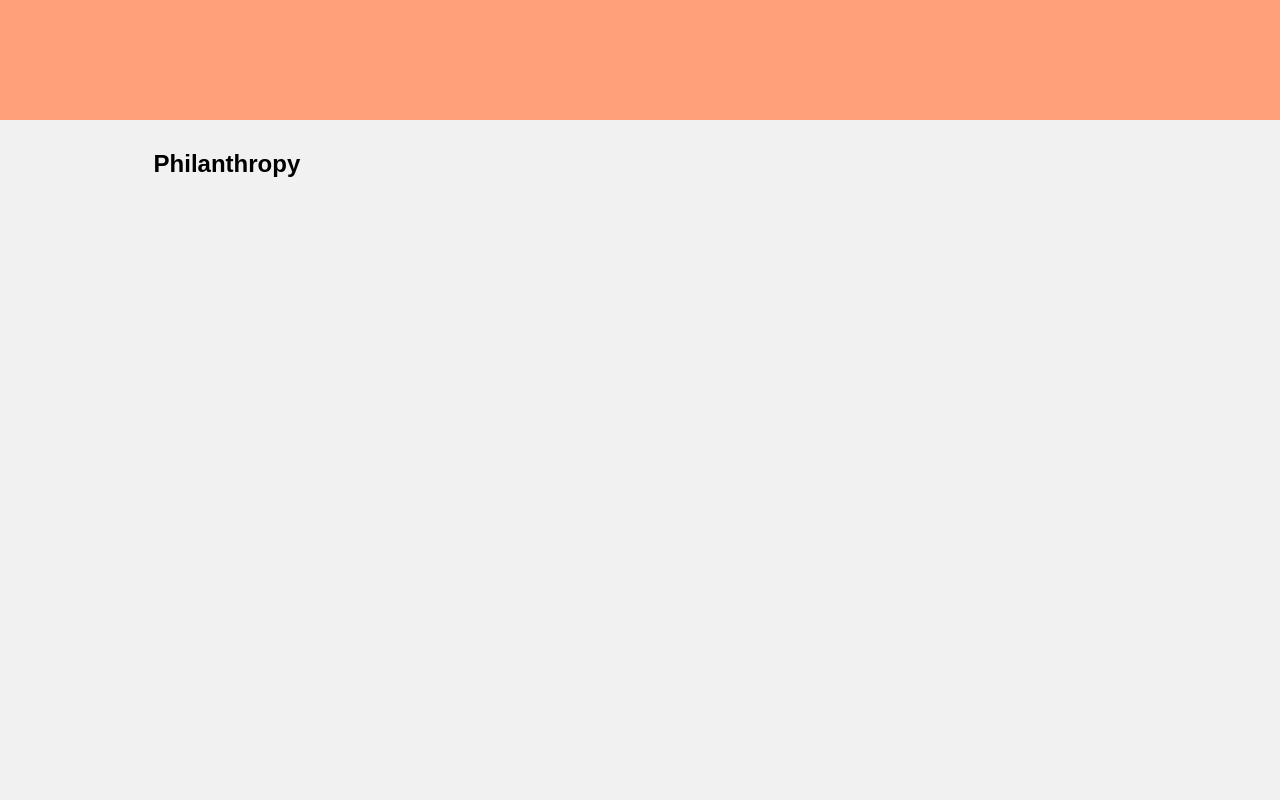
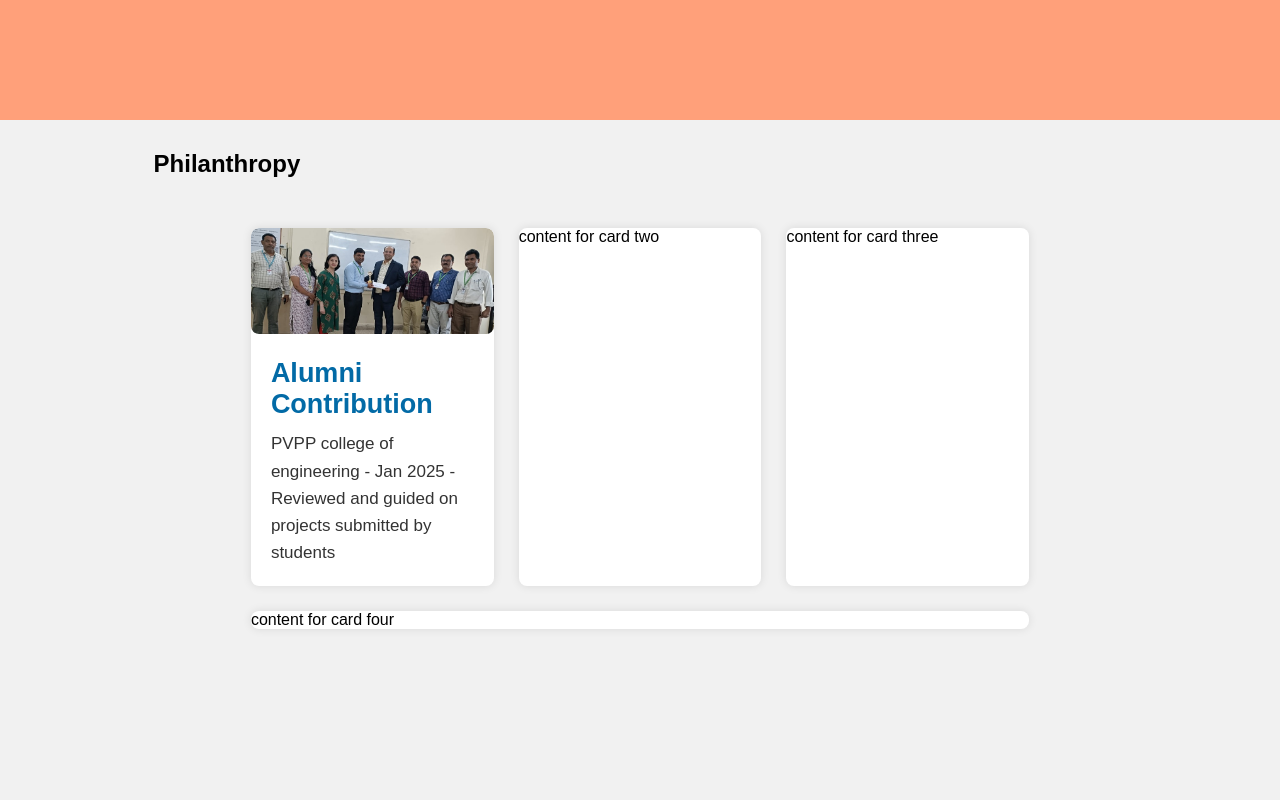
Before and after one commit to paragmajithia/paragmajithia.github.io, a plain HTML site: page index.html in a window 1280 px wide. Shown: the part 1480-2280 px from the top of the page. Drawn offline with nearby package versions, Linux system fonts and the light colour scheme.

Commit message:
Adding section on philanthropy

```diff
--- a/css/responsive.css
+++ b/css/responsive.css
@@ -1,10 +1,9 @@
 /* CSS for mobile devices */
-@media screen and (min-width: 200px) and (max-width: 820px) {
+@media screen and (max-width: 820px) {
     .header {
-        flex-direction: column;
+        flex-direction: row;
+        flex-wrap: nowrap;
         justify-content: space-between;
-        gap: 1.5em;
-
     }
 
     .navbar {
@@ -26,5 +25,8 @@
            padding: 10px 10% 0;
     }
 
+    .card {
+        flex: 100%;
+    }
 
 }
--- a/css/style.css
+++ b/css/style.css
@@ -1,4 +1,3 @@
-
 * {
     margin: 0;
     padding: 0;
@@ -33,7 +32,7 @@
 .logo:hover {
     color: orangered;
     text-shadow: 0 0 25px orangered,
-                 0 0 50px orangered;
+        0 0 50px orangered;
     transform: scale(1.1);
 }
 
@@ -74,7 +73,8 @@ span {
     transition: 0.3s ease;
     max-width: 40%;
 }
-.contact:hover{
+
+.contact:hover {
     background-color: orangered;
     box-shadow: 0 0 25px orangered;
 }
@@ -93,9 +93,11 @@ span {
 .home-content {
     max-width: 800px;
 }
+
 .home-content h3 {
     font-size: 42px;
 }
+
 .home-content h1 {
     font-size: 62px;
     line-height: 1.2;
@@ -121,10 +123,7 @@ section {
 .experience {
     width: 100%;
     min-height: 100vh;
-    background:lightsalmon;
-    display: flex;
-    align-items: flex-start;
-    gap: 7em;
+    background: lightsalmon;
     padding: 30px 12% 0;
 }
 
@@ -135,10 +134,52 @@ section {
     width: 100%;
     min-height: 100vh;
     background: rgb(241, 241, 241);
+    padding: 30px 12% 0;
+}
+
+.card-container {
+    max-width: 80%;
+    margin: 50px auto;
     display: flex;
-    align-items: flex-start;
-    gap: 7em;
-    padding: 30px 12% 0;
+    justify-content: space-around;
+    flex-wrap: wrap;
+    gap: 25px;
+}
+
+.card {
+    flex: 1;
+    flex-basis: 30%;
+    background-color: #fff;
+    border-radius: 8px;
+    box-shadow: 0 0 10px rgba(0, 0, 0, 0.1);
+    overflow: hidden;
+    transition: transform 0.3s ease-in-out;
+}
+
+.card:hover {
+    transform: scale(1.5);
+}
+
+.card img {
+    width: 100%;
+    height: auto;
+    border-radius: 8px;
+}
+
+.card-content {
+    padding: 20px;
+}
+
+.card-content h3 {
+    color: #026aa6;
+    font-size: 27px;
+    margin-bottom: 10px;
+}
+
+.card-content p {
+    color: #333;
+    font-size: 17px;
+    line-height: 1.6;
 }
 
 .footer {
--- a/index.html
+++ b/index.html
@@ -46,6 +46,29 @@
 
     <section id="philanthropy" class="philanthropy">
         <h2>Philanthropy</h2>
+        <div class="card-container">
+
+            <article class="card">
+                <img src="images/pvpp_Jan2025.jpg" alt="PVPP alumni contribution">
+                <div class="card-content">
+                    <h3>Alumni Contribution</h3>
+                    <p>PVPP college of engineering - Jan 2025 - Reviewed and guided on projects submitted by students</p>
+                </div>
+
+            </article><!-- /card-one -->
+
+            <article class="card">
+                <p>content for card two</p>
+            </article><!-- /card-two -->
+
+            <article class="card">
+                <p>content for card three</p>
+            </article><!-- /card-three -->
+
+            <article class="card">
+                <p>content for card four</p>
+            </article><!-- /card-four -->
+        </div>
     </section>
 
     <footer class="footer">
```
Also changed, not shown: images/pvpp_Jan2025.jpg (added).
